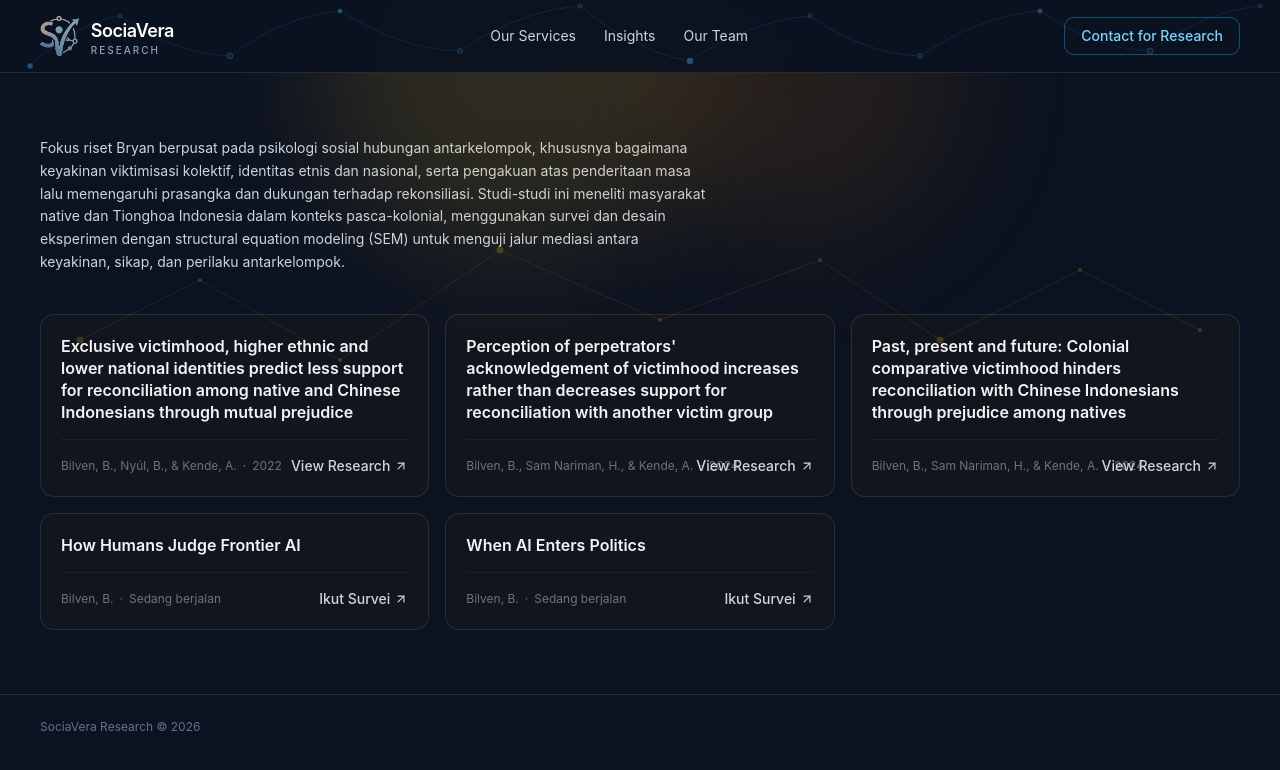
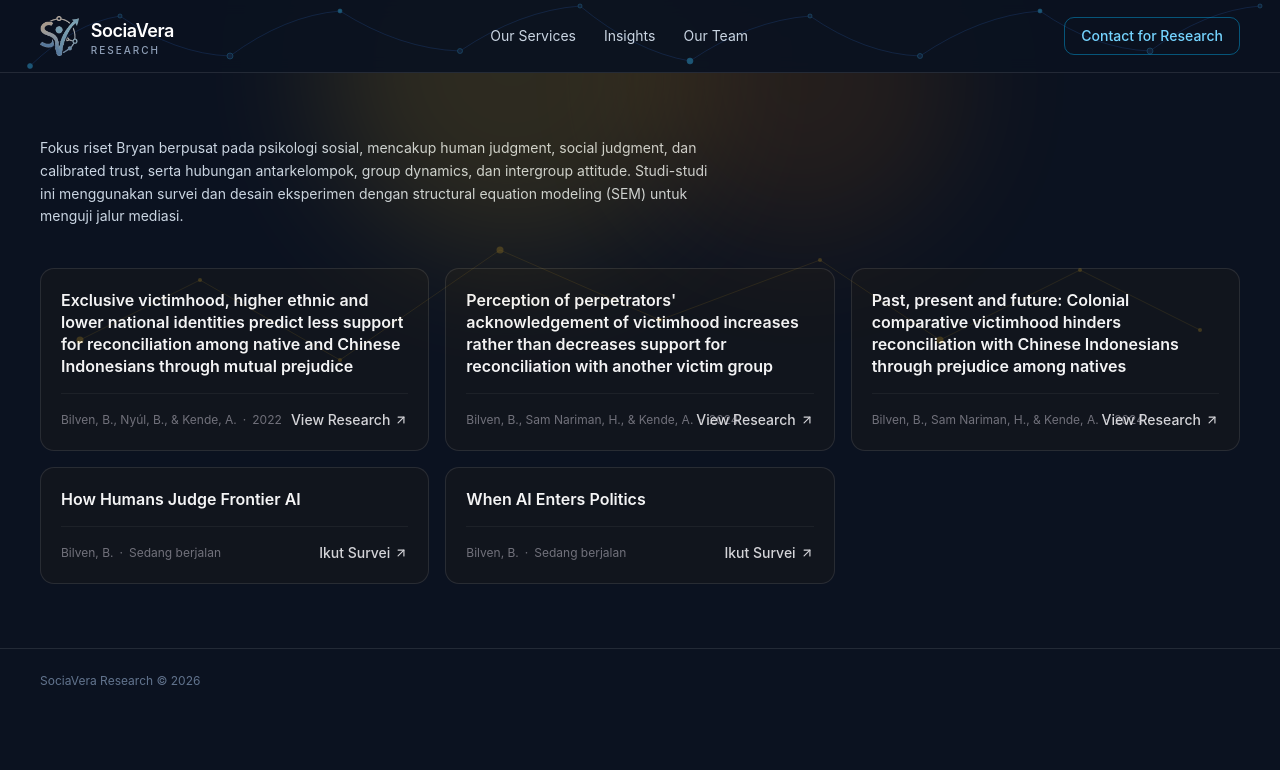
Before and after one commit to bryanbilvenphd/sociavera_research, a Next.js app: page /publications in a window 1280 px wide. Shown: the top 770 px of the page. Built offline with nearby package versions, Linux system fonts and the light colour scheme.

Commit message:
Update paragraf fokus riset
Updated research focus description to include human judgment and group dynamics.

```diff
--- a/app/publications/page.tsx
+++ b/app/publications/page.tsx
@@ -11,13 +11,10 @@ export default function PublicationsPage() {
       <main className="mx-auto max-w-7xl px-6 py-16 lg:px-10">
         <div>
           <p className="max-w-2xl text-sm leading-relaxed text-slate-300">
-            Fokus riset Bryan berpusat pada psikologi sosial hubungan antarkelompok, khususnya
-            bagaimana keyakinan viktimisasi kolektif, identitas etnis dan nasional, serta
-            pengakuan atas penderitaan masa lalu memengaruhi prasangka dan dukungan terhadap
-            rekonsiliasi. Studi-studi ini meneliti masyarakat native dan Tionghoa Indonesia dalam
-            konteks pasca-kolonial, menggunakan survei dan desain eksperimen dengan structural
-            equation modeling (SEM) untuk menguji jalur mediasi antara keyakinan, sikap, dan
-            perilaku antarkelompok.
+            Fokus riset Bryan berpusat pada psikologi sosial, mencakup human judgment, social
+            judgment, dan calibrated trust, serta hubungan antarkelompok, group dynamics, dan
+            intergroup attitude. Studi-studi ini menggunakan survei dan desain eksperimen dengan
+            structural equation modeling (SEM) untuk menguji jalur mediasi.
           </p>
         </div>
         <div className="mt-10">
```
